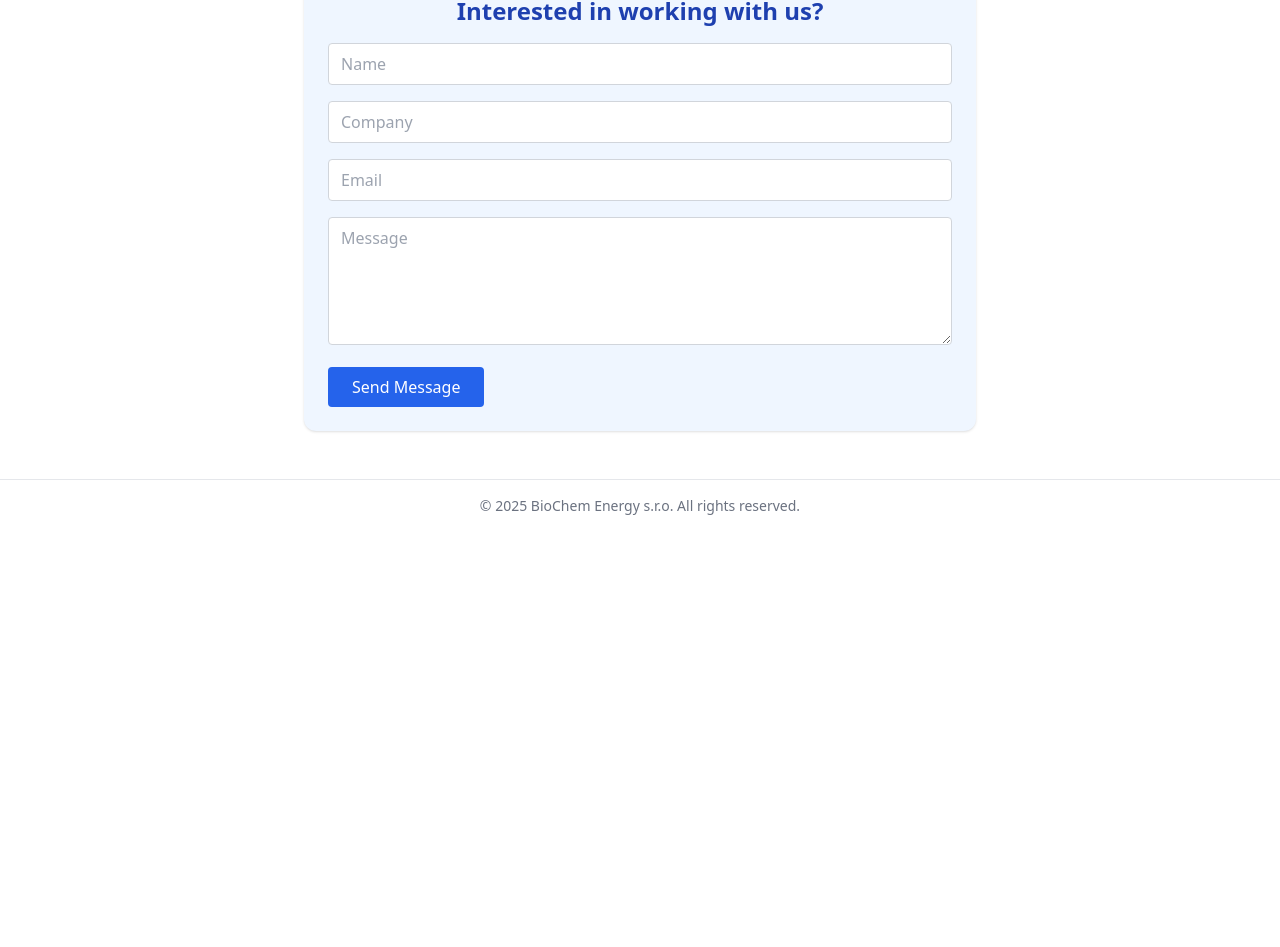
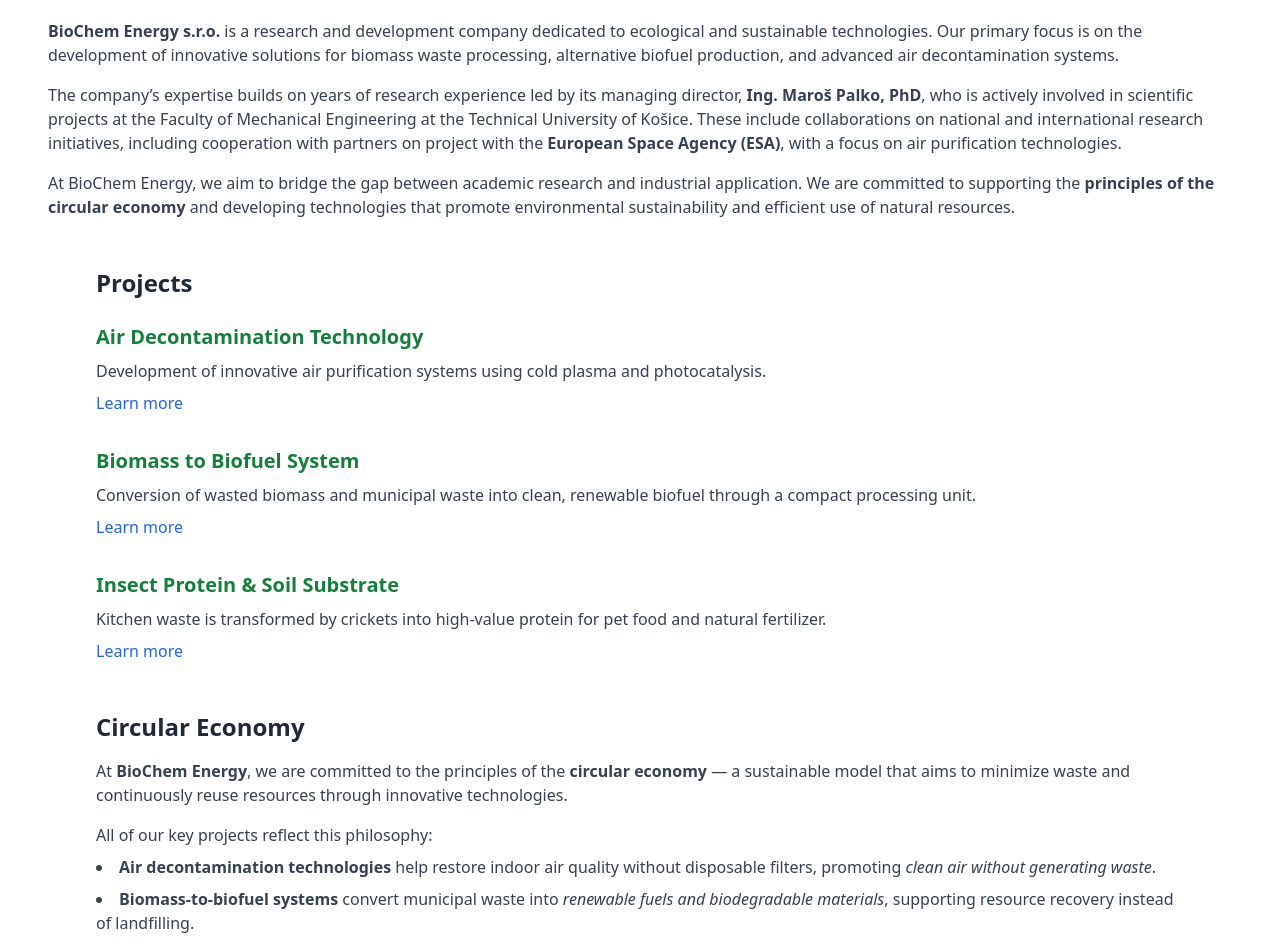
Before and after one commit to BioChemEnergy/biochem-energy, a Next.js app: page / in a window 1280 px wide. Shown: the part 1179-2126 px from the top of the page. Before the commit the page ends 1711 px from the top, so only its background shows below. Built offline with nearby package versions, Linux system fonts and the light colour scheme.

Commit message:
Update index.tsx

```diff
--- a/pages/index.tsx
+++ b/pages/index.tsx
@@ -7,6 +7,11 @@ export default function Home() {
   const [formData, setFormData] = useState({ name: '', company: '', email: '', message: '' });
   const [error, setError] = useState('');
   const [success, setSuccess] = useState(false);
+  const [openProject, setOpenProject] = useState<string | null>(null);
+
+  const toggleProject = (projectId: string) => {
+    setOpenProject(openProject === projectId ? null : projectId);
+  };
 
   const handleChange = (e) => {
     setFormData({ ...formData, [e.target.name]: e.target.value });
@@ -66,8 +71,86 @@ export default function Home() {
         </section>
 
         <div className="px-6 md:px-12">
-          {/* existing content */}
+          <section id="about" className="mt-12">
+            <h2 className="text-2xl font-bold text-gray-800">About Us</h2>
+            <p className="mt-4 text-gray-700">
+              <strong>BioChem Energy s.r.o.</strong> is a research and development company dedicated to ecological and sustainable technologies. Our primary focus is on the development of innovative solutions for biomass waste processing, alternative biofuel production, and advanced air decontamination systems.
+            </p>
+            <p className="mt-4 text-gray-700">
+              The company’s expertise builds on years of research experience led by its managing director, <strong>Ing. Maroš Palko, PhD</strong>, who is actively involved in scientific projects at the Faculty of Mechanical Engineering at the Technical University of Košice. These include collaborations on national and international research initiatives, including cooperation with partners on project with the <strong>European Space Agency (ESA)</strong>, with a focus on air purification technologies.
+            </p>
+            <p className="mt-4 text-gray-700">
+              At BioChem Energy, we aim to bridge the gap between academic research and industrial application. We are committed to supporting the <strong>principles of the circular economy</strong> and developing technologies that promote environmental sustainability and efficient use of natural resources.
+            </p>
+          </section>
+
+          <section id="projects" className="mt-12 px-6 md:px-12">
+            <h2 className="text-2xl font-bold text-gray-800 mb-6">Projects</h2>
+
+            {[
+              {
+                id: 'project1',
+                title: 'Air Decontamination Technology',
+                short: 'Development of innovative air purification systems using cold plasma and photocatalysis.',
+                long: 'Our air decontamination technology eliminates pathogens, viruses, and harmful particles without using filters. It is based on advanced cold plasma and photocatalytic oxidation and will be tested in collaboration with the European Space Agency.',
+                image: '/decontamination.PNG',
+              },
+              {
+                id: 'project2',
+                title: 'Biomass to Biofuel System',
+                short: 'Conversion of wasted biomass and municipal waste into clean, renewable biofuel through a compact processing unit.',
+                long: 'Our system transforms organic waste into valuable biobutanol and biodegradable plastics. The modular unit is scalable and ideal for urban or industrial applications focused on reducing environmental impact.',
+                image: '/biofuel.png',
+              },
+              {
+                id: 'project3',
+                title: 'Insect Protein & Soil Substrate',
+                short: 'Kitchen waste is transformed by crickets into high-value protein for pet food and natural fertilizer.',
+                long: 'We design and manufacture autonomous 3D-printed insect habitats that convert food waste into two valuable outputs: protein for pets and nutrient-rich soil substrate for agriculture and gardening.',
+                image: '/cvrcky.png',
+              },
+            ].map((project) => (
+              <div key={project.id} className="mb-8">
+                <h3 className="text-xl font-semibold text-green-700">{project.title}</h3>
+                <p className="mt-2 text-gray-700">{project.short}</p>
+                <button onClick={() => toggleProject(project.id)} className="mt-2 text-blue-600 hover:underline">
+                  {openProject === project.id ? 'Hide details' : 'Learn more'}
+                </button>
+                {openProject === project.id && (
+                  <div className="mt-4 border-t pt-4">
+                    <p className="text-gray-700">{project.long}</p>
+                    <div className="mt-4">
+                      <Image src={project.image} alt={project.title} width={600} height={350} />
                     </div>
+                  </div>
+                )}
+              </div>
+            ))}
+          </section>
+
+          <section id="economy" className="mt-12 px-6 md:px-12">
+            <h2 className="text-2xl font-bold text-gray-800">Circular Economy</h2>
+            <p className="mt-4 text-gray-700">
+              At <strong>BioChem Energy</strong>, we are committed to the principles of the <strong>circular economy</strong> — a sustainable model that aims to minimize waste and continuously reuse resources through innovative technologies.
+            </p>
+            <p className="mt-4 text-gray-700">
+              All of our key projects reflect this philosophy:
+            </p>
+            <ul className="list-disc list-inside mt-2 text-gray-700 space-y-2">
+              <li>
+                <strong>Air decontamination technologies</strong> help restore indoor air quality without disposable filters, promoting <em>clean air without generating waste</em>.
+              </li>
+              <li>
+                <strong>Biomass-to-biofuel systems</strong> convert municipal waste into <em>renewable fuels and biodegradable materials</em>, supporting resource recovery instead of landfilling.
+              </li>
+              <li>
+                <strong>Insect protein production</strong> uses food waste as a resource, turning it into <em>valuable protein and natural soil substrate</em>, thus closing the biological cycle.
+              </li>
+            </ul>
+            <p className="mt-4 text-gray-700">
+              Through these solutions, we are actively reducing environmental impact, supporting climate goals, and promoting responsible innovation. Every activity and technology we develop is a step toward a cleaner, <strong>more circular and resilient future</strong>.
+            </p>
+          </section>
 
           <section id="contact" className="mt-12 bg-blue-50 p-6 rounded-xl shadow max-w-2xl mx-auto">
             <h2 className="text-2xl font-bold text-blue-800 text-center">Interested in working with us?</h2>
@@ -81,6 +164,7 @@ export default function Home() {
               <button type="submit" className="bg-blue-600 text-white px-6 py-2 rounded hover:bg-blue-700">Send Message</button>
             </form>
           </section>
+        </div>
       </main>
 
       <footer className="mt-12 text-center text-sm text-gray-500 py-4 border-t">
```
Lines whose indentation alone changed are shown as unchanged.
